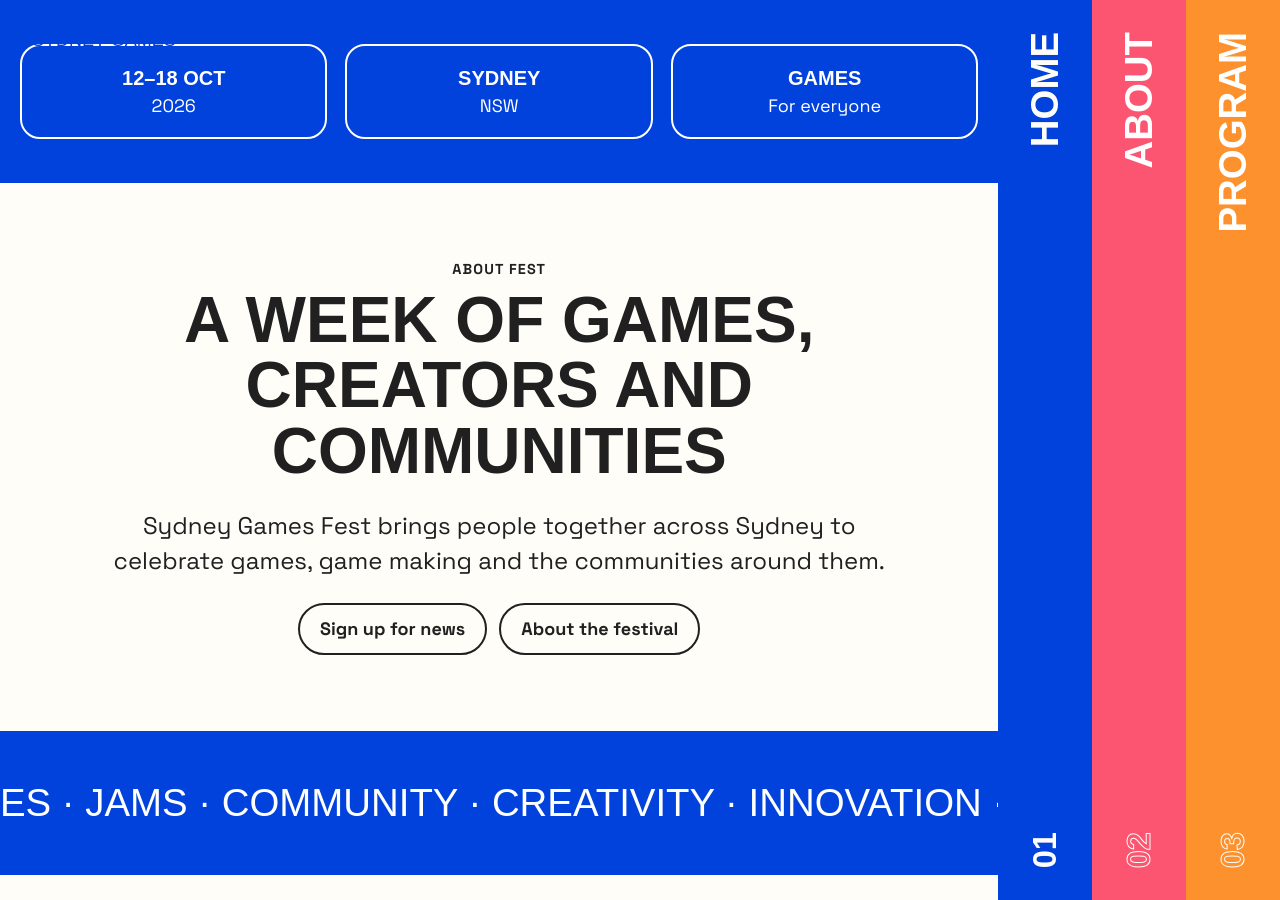
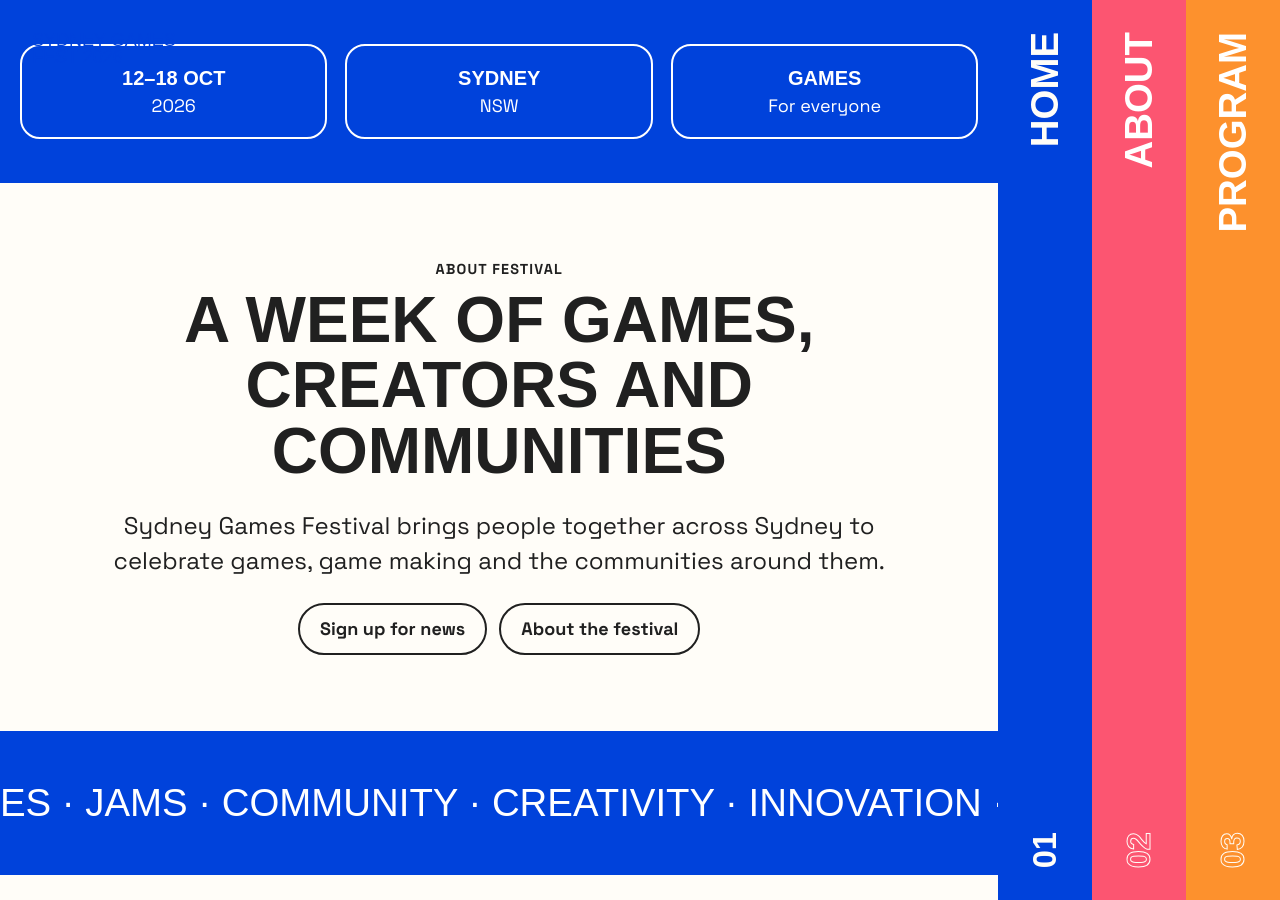
Before and after one commit to sydneygamesfestival/2026, a Jekyll site: the page built from index.md, in a window 1280 px wide and 900 px high, scrolled down 780 px. Built offline with Jekyll 4.4.1, drawn with Linux system fonts in a browser that asks for light colours; some web fonts are replaced.

Commit message:
Fix naming

```diff
--- a/index.md
+++ b/index.md
@@ -23,9 +23,9 @@ slug: home
 
 <section class="content-section">
   <div class="container text-centre">
-    <p class="eyebrow">About Fest</p>
+    <p class="eyebrow">About Festival</p>
     <h1>A week of games, creators and communities</h1>
-    <p class="lede">Sydney Games Fest brings people together across Sydney to celebrate games, game making and the communities around them.</p>
+    <p class="lede">Sydney Games Festival brings people together across Sydney to celebrate games, game making and the communities around them.</p>
     <div class="signup">
       <a class="button" href="https://docs.google.com/forms/d/e/1FAIpQLSdJqYQ15IG4nLV4qXf8BW2lZ1_2Efn-dXQWzCuL6SyUoxwuKw/viewform?usp=dialog">Sign up for news</a>
       <a class="button" href="{{ '/about/' | relative_url }}">About the festival</a>
```
